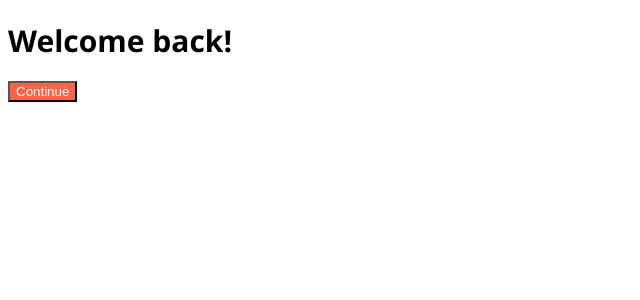
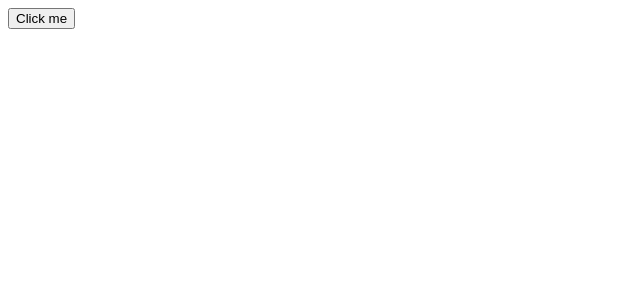
Before and after one commit to saeminakim/react-for-beginners, a React (Create React App) app: page / in a window 1280 px wide. Shown: the top 300 px of the page, without its empty margins (0-640 px from the left). Built offline with nearby package versions, Linux system fonts and the light colour scheme.

Commit message:
#6.1 useEffect

```diff
--- a/src/App.js
+++ b/src/App.js
@@ -1,11 +1,17 @@
 import Button from "./Button";
 import styles from "./App.module.css";
+import { useEffect, useState } from "react";
 
 function App() {
+  const [counter, setValue] = useState(0);
+  const onClick = () => setValue((prev) => prev + 1);
+  console.log("i run all the time");
+  useEffect(() => {
+    console.log("CALL THE API...");
+  }, []);
   return (
     <div>
-      <h1 className={styles.title}>Welcome back!</h1>
-      <Button text={"Continue"} />
+      <button onClick={onClick}>Click me</button>
     </div>
   );
 }
```
